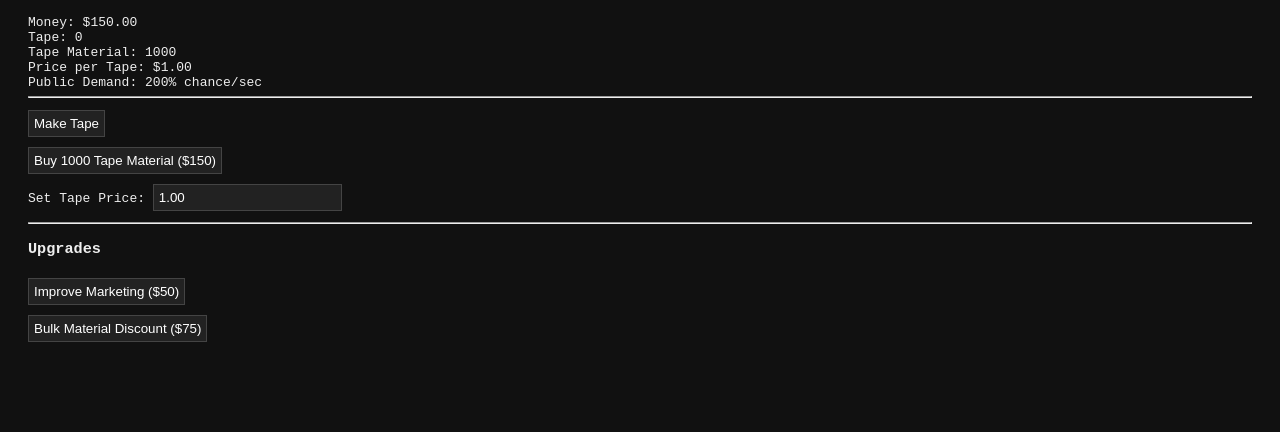
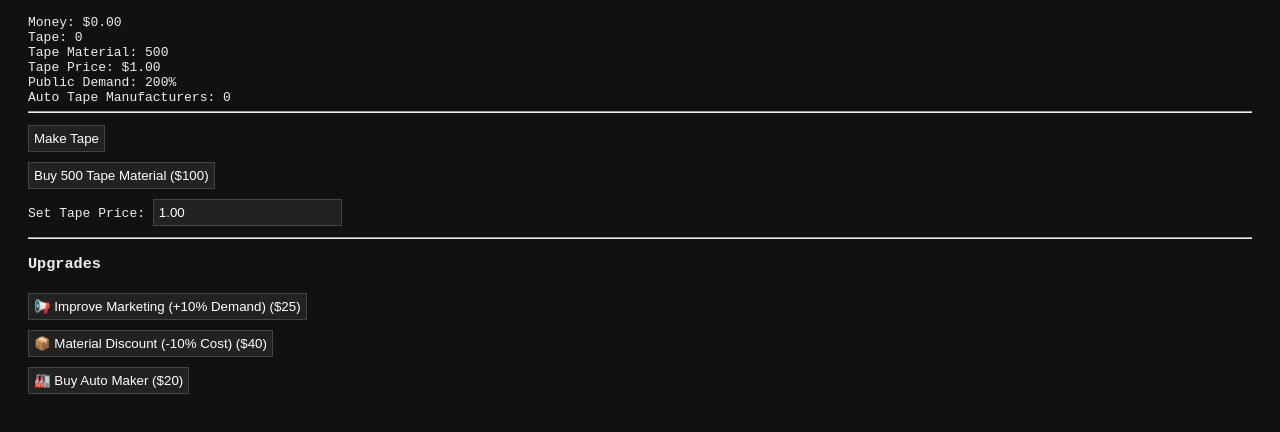
Before and after one commit to oneplusoneiseleven/oneplusoneiseleven, a plain HTML site: page index.html in a window 1280 px wide. Shown: the part 78-510 px from the top of the page. Drawn offline with Linux system fonts and the light colour scheme.

Commit message:
Update index.html

```diff
--- a/index.html
+++ b/index.html
@@ -22,36 +22,43 @@
 <body>
   <h1>Tape Tycoon</h1>
   <div id="stats">
-    Money: $<span id="money">150</span><br>
+    Money: $<span id="money">0.00</span><br>
     Tape: <span id="tape">0</span><br>
-    Tape Material: <span id="material">10</span><br>
-    Price per Tape: $<span id="tapePrice">1.00</span><br>
-    Public Demand: <span id="demand">10%</span> chance/sec
+    Tape Material: <span id="material">500</span><br>
+    Tape Price: $<span id="tapePrice">1.00</span><br>
+    Public Demand: <span id="demand">200%</span><br>
+    Auto Tape Manufacturers: <span id="autoMakers">0</span><br>
   </div>
 
   <hr>
 
   <div>
     <button onclick="makeTape()">Make Tape</button><br>
-    <button onclick="buyMaterial()">Buy 1000 Tape Material ($<span id='matCost'>150</span>)</button><br>
+    <button onclick="buyMaterial()">Buy 500 Tape Material ($<span id='matCost'>100</span>)</button><br>
     Set Tape Price: <input type="number" id="priceInput" value="1.00" min="0.01" step="0.01" onchange="setPrice(this.value)">
   </div>
 
   <hr>
 
   <h3>Upgrades</h3>
-  <button onclick="buyUpgrade('demand')" id="demandUpgrade">Improve Marketing ($50)</button><br>
-  <button onclick="buyUpgrade('material')" id="materialUpgrade">Bulk Material Discount ($75)</button>
+  <button onclick="buyUpgrade('demand')">📢 Improve Marketing (+10% Demand) ($25)</button><br>
+  <button onclick="buyUpgrade('material')">📦 Material Discount (-10% Cost) ($40)</button><br>
+  <button onclick="buyAutoMaker()">🏭 Buy Auto Maker ($<span id="autoMakerCost">20</span>)</button>
 
   <script>
-    let money = 150;
+    let money = 0;
     let tape = 0;
-    let tapeMaterial = 1000;
+    let tapeMaterial = 500;
     let tapePrice = 1.00;
-    let materialCost = 150;
-    let baseDemand = 2; // 10% base demand at $1
+
+    let baseDemand = 2;
     let referencePrice = 1.00;
     let publicDemand = 2;
+
+    let materialCost = 100;
+    let autoMakers = 0;
+    let autoMakerBaseCost = 20;
+    let autoMakerCost = autoMakerBaseCost;
 
     const stats = {
       money: document.getElementById('money'),
@@ -59,7 +66,9 @@
       material: document.getElementById('material'),
       tapePrice: document.getElementById('tapePrice'),
       demand: document.getElementById('demand'),
-      matCost: document.getElementById('matCost')
+      matCost: document.getElementById('matCost'),
+      autoMakers: document.getElementById('autoMakers'),
+      autoMakerCost: document.getElementById('autoMakerCost')
     };
 
     function updateUI() {
@@ -68,7 +77,9 @@
       stats.material.textContent = tapeMaterial;
       stats.tapePrice.textContent = tapePrice.toFixed(2);
       stats.demand.textContent = Math.round(publicDemand * 100) + '%';
-      stats.matCost.textContent = materialCost;
+      stats.matCost.textContent = Math.round(materialCost);
+      stats.autoMakers.textContent = autoMakers;
+      stats.autoMakerCost.textContent = Math.round(autoMakerCost);
     }
 
     function calculateDemand() {
@@ -101,15 +112,32 @@
     }
 
     function buyUpgrade(type) {
-      if (type === 'demand' && money >= 50) {
-        baseDemand += 0.05; // Boost base demand
-        money -= 50;
-        document.getElementById('demandUpgrade').disabled = true;
-        calculateDemand();
-      } else if (type === 'material' && money >= 75) {
-        materialCost = Math.max(5, materialCost - 5);
-        money -= 75;
-        document.getElementById('materialUpgrade').disabled = true;
+      if (type === 'demand' && money >= 25) {
+        baseDemand *= 1.10; // +10% base
+        money -= 25;
+      } else if (type === 'material' && money >= 40) {
+        materialCost *= 0.90; // -10% cost
+        money -= 40;
+      }
+      calculateDemand();
+      updateUI();
+    }
+
+    function buyAutoMaker() {
+      if (money >= autoMakerCost) {
+        money -= autoMakerCost;
+        autoMakers++;
+        autoMakerCost *= 1.10;
+        updateUI();
+      }
+    }
+
+    function autoMakeTapes() {
+      for (let i = 0; i < autoMakers; i++) {
+        if (tapeMaterial > 0) {
+          tapeMaterial--;
+          tape++;
+        }
       }
       updateUI();
     }
@@ -122,9 +150,11 @@
       }
     }
 
+    // Start loops
     calculateDemand();
     updateUI();
-    setInterval(trySellTape, 1000); // attempt sell every second
+    setInterval(trySellTape, 1000);     // Selling loop
+    setInterval(autoMakeTapes, 1000);   // Auto tape production loop
   </script>
 </body>
 </html>
```
